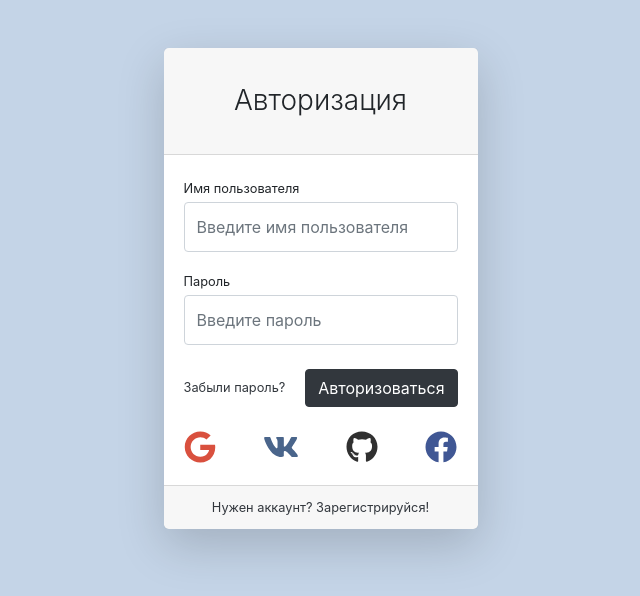
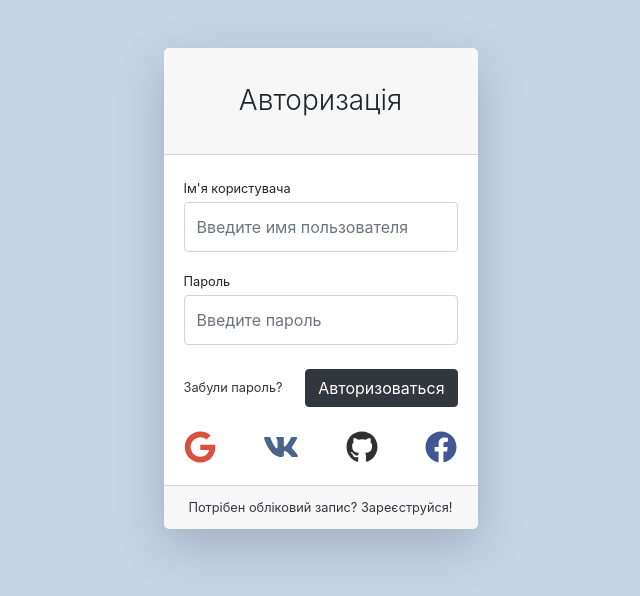
Before and after one commit to Delibero69/store, a Django app: page /users/login/ in a window 1280 px wide. Shown: the top 596 px of the page, without its empty margins (552-1192 px from the left). Run offline with Django 4.2, Linux system fonts and the light colour scheme; some libraries are stand-ins or nearby versions.

Commit message:
Merge remote-tracking branch 'origin/main'
# Conflicts:
#	.idea/workspace.xml

```diff
--- a/users/templates/users/login.html
+++ b/users/templates/users/login.html
@@ -25,7 +25,7 @@
 
                         </div>
                         <div class="card shadow-lg border-0 rounded-lg mt-5">
-                            <div class="card-header"><h3 class="text-center font-weight-light my-4">Авторизация</h3>
+                            <div class="card-header"><h3 class="text-center font-weight-light my-4">Авторизація</h3>
                             </div>
                             <div class="card-body">
 
@@ -34,7 +34,7 @@
 
 
                                     <div class="form-group">
-                                        <label class="small mb-1" for="{{ form.username.id_for_label }}">Имя пользователя</label>
+                                        <label class="small mb-1" for="{{ form.username.id_for_label }}">Ім'я користувача</label>
                                         {{ form.username }}
                                     </div>
                                     <div class="form-group">
@@ -45,7 +45,7 @@
 
 
                                     <div class="form-group d-flex align-items-center justify-content-between mt-4 mb-0">
-                                        <a class="small" href="#">Забыли пароль?</a>
+                                        <a class="small" href="#">Забули пароль?</a>
                                         <input class="btn btn-primary" type="submit" value="Авторизоваться">
                                     </div>
                                     <div class="form-group d-flex align-items-center justify-content-between mt-4 mb-0">
@@ -65,7 +65,7 @@
                                 </form>
                             </div>
                             <div class="card-footer text-center">
-                                <div class="small"><a href="{% url 'users:registration' %}">Нужен аккаунт? Зарегистрируйся!</a></div>
+                                <div class="small"><a href="{% url 'users:registration' %}">Потрібен обліковий запис? Зареєструйся!</a></div>
                             </div>
                         </div>
                     </div>
```
Also changed, not shown: db.sqlite3.
